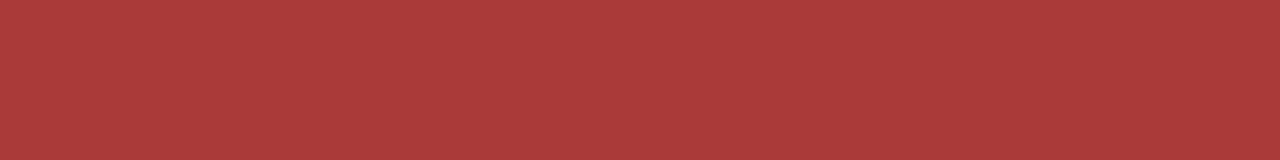
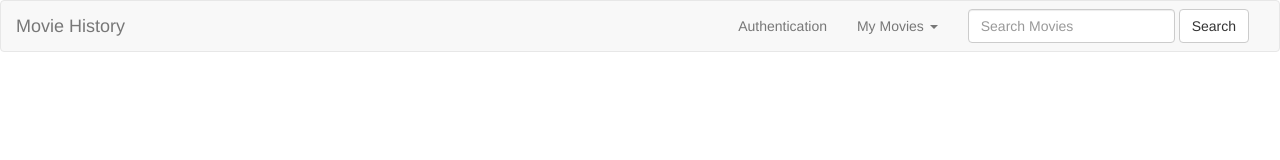
Before and after one commit to DreRandaci/movie-history, a plain HTML site: page index.html in a window 1280 px wide. Drawn offline with nearby package versions, Linux system fonts and the light colour scheme; files that its build step writes are made by us from their sources.

Commit message:
added navbar with movie search links

```diff
--- a/index.html
+++ b/index.html
@@ -11,6 +11,41 @@
         <link rel="stylesheet" type="text/css" href="./styles/main.css">
 </head>
 <body>
+        <nav class="navbar navbar-default">
+                <div class="container-fluid">
+                  <!-- Brand and toggle get grouped for better mobile display -->
+                  <div class="navbar-header">
+                    <button type="button" class="navbar-toggle collapsed" data-toggle="collapse" data-target="#bs-example-navbar-collapse-1" aria-expanded="false">
+                      <span class="sr-only">Toggle navigation</span>
+                      <span class="icon-bar"></span>
+                      <span class="icon-bar"></span>
+                      <span class="icon-bar"></span>
+                    </button>
+                    <a class="navbar-brand" href="#">Movie History</a>
+                  </div>
+
+                  <!-- Collect the nav links, forms, and other content for toggling -->
+                  <div class="collapse navbar-collapse" id="bs-example-navbar-collapse-1">
+                    <form class="navbar-form navbar-right">
+                      <div class="form-group">
+                        <input type="text" class="form-control" placeholder="Search Movies">
+                      </div>
+                      <button type="submit" class="btn btn-default">Search</button>
+                    </form>
+                    <ul class="nav navbar-nav navbar-right">
+                      <li><a href="#">Authentication</a></li>
+                      <li class="dropdown">
+                        <a href="#" class="dropdown-toggle" data-toggle="dropdown" role="button" aria-haspopup="true" aria-expanded="false">My Movies <span class="caret"></span></a>
+                        <ul class="dropdown-menu">
+                          <li><a href="#">(movie genre)</a></li>
+                          <li><a href="#">(movie genre)</a></li>
+                          <li><a href="#">(movie genre)</a></li>
+                        </ul>
+                      </li>
+                    </ul>
+                  </div><!-- /.navbar-collapse -->
+                </div><!-- /.container-fluid -->
+              </nav>
 
 
     <script type="text/javascript" src="./lib/node_modules/jquery/dist/jquery.js"></script>
--- a/javascripts/main.js
+++ b/javascripts/main.js
@@ -1,2 +1 @@
 'use strict';
-console.log('main.js linked');
--- a/sass/main.scss
+++ b/sass/main.scss
@@ -1,4 +1 @@
 @import 'colors';
-body {
-    background-color: $red;
-}
```
Also changed, not shown: dist/app.js, styles/main.css (deleted).
